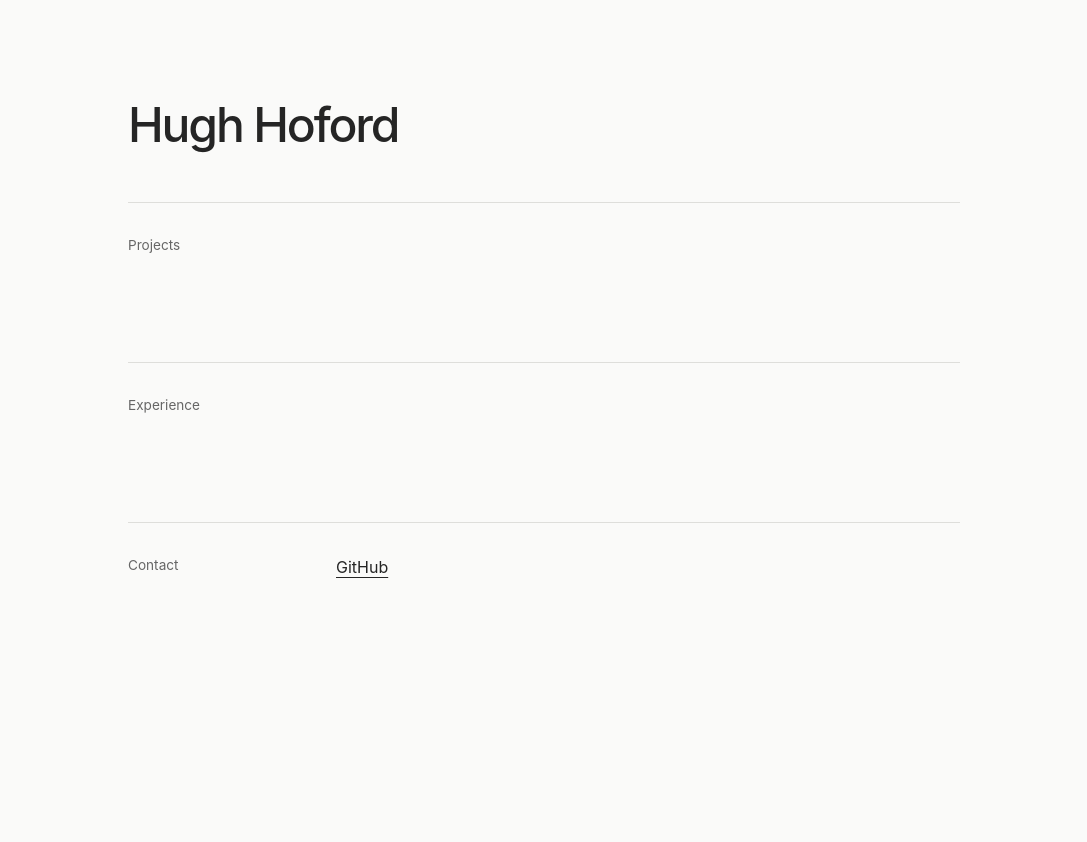
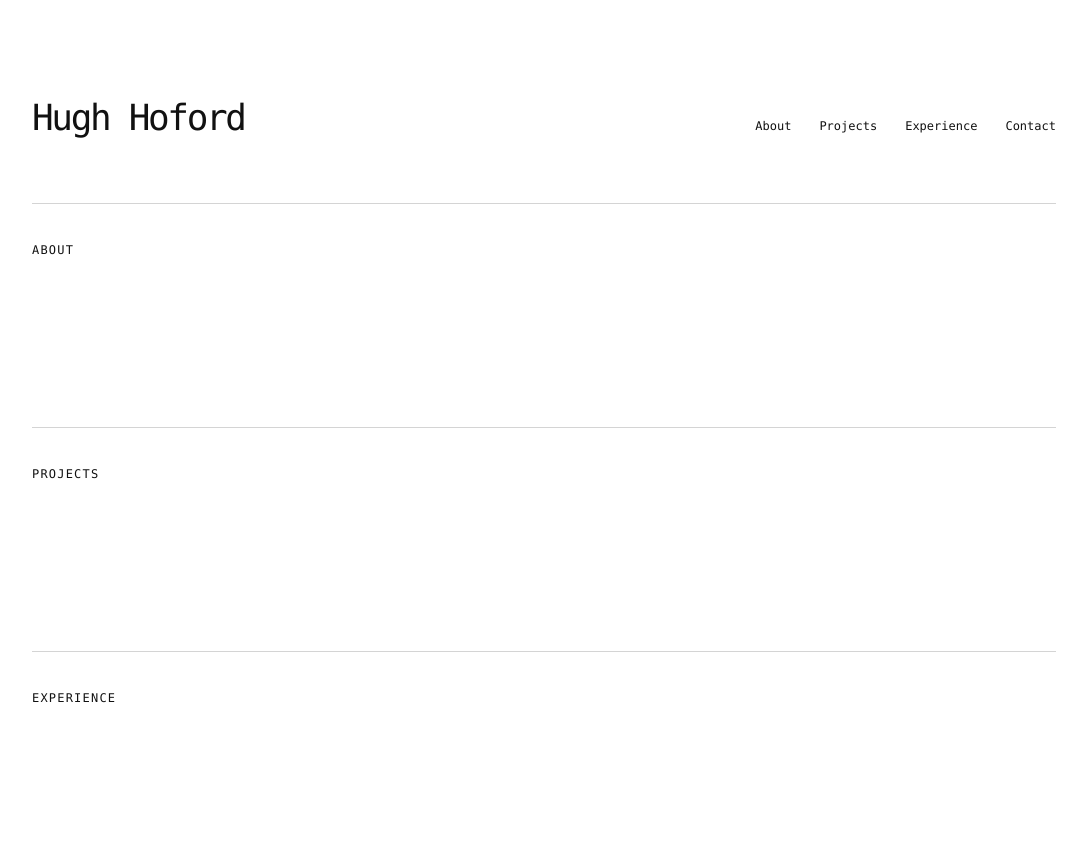
Before and after one commit to hhoford/hhoford.github.io, a plain HTML site: page index.html in a window 1280 px wide. Shown: the top 842 px of the page, without its empty margins (96-1183 px from the left). Before the commit the page ends 800 px from the top, so only its background shows below. Drawn offline with Linux system fonts and the light colour scheme.

Commit message:
Style personal website in black and white monospace

```diff
--- a/index.html
+++ b/index.html
@@ -5,62 +5,97 @@
   <meta name="viewport" content="width=device-width, initial-scale=1">
   <title>Hugh Hoford</title>
   <style>
+    :root { color-scheme: light; }
     * { box-sizing: border-box; }
     body {
       margin: 0;
-      background: #fafaf9;
-      color: #252525;
-      font-family: -apple-system, BlinkMacSystemFont, "Segoe UI", sans-serif;
-      line-height: 1.6;
+      background: #fff;
+      color: #111;
+      font-family: ui-monospace, "SFMono-Regular", Menlo, Monaco, Consolas, "Liberation Mono", monospace;
+      font-size: .875rem;
+      line-height: 1.7;
+      -webkit-font-smoothing: antialiased;
     }
-    main {
-      width: min(52rem, calc(100% - 3rem));
-      margin: clamp(3rem, 12vh, 8rem) auto;
+    ::selection { background: #111; color: #fff; }
+    .site { width: min(64rem, calc(100% - 4rem)); margin: 0 auto; }
+    header {
+      display: flex;
+      align-items: baseline;
+      justify-content: space-between;
+      gap: 2rem;
+      padding: clamp(4rem, 12vh, 8rem) 0 4rem;
     }
-    header { padding-bottom: 3rem; }
     h1 {
       margin: 0;
-      font-size: clamp(2rem, 5vw, 3rem);
+      font-size: clamp(1.6rem, 4vw, 2.25rem);
       font-weight: 500;
       line-height: 1.2;
-      letter-spacing: -.045em;
+      letter-spacing: -.065em;
     }
+    nav { display: flex; flex-wrap: wrap; gap: .5rem 1.75rem; }
+    nav a { font-size: .75rem; text-decoration: none; }
+    nav a:hover { text-decoration: underline; }
     section {
       display: grid;
-      grid-template-columns: 11rem minmax(0, 1fr);
-      gap: 2rem;
-      min-height: 10rem;
-      padding: 2rem 0;
-      border-top: 1px solid #dededb;
+      grid-template-columns: 12rem minmax(0, 1fr);
+      gap: 3rem;
+      min-height: 14rem;
+      padding: 2.25rem 0;
+      border-top: 1px solid #d4d4d4;
+      scroll-margin-top: 2rem;
     }
-    h2 { margin: 0; color: #666; font-size: .85rem; font-weight: 400; }
-    .entries { display: grid; align-content: start; gap: 1rem; }
-    a { color: inherit; text-decoration-thickness: 1px; text-underline-offset: .25em; }
-    a:hover { color: #666; }
-    a:focus-visible { outline: 2px solid currentColor; outline-offset: 5px; }
-    @media (max-width: 560px) {
-      header { padding-bottom: 2rem; }
-      section { grid-template-columns: 1fr; gap: 1.5rem; min-height: 9rem; }
+    h2 {
+      margin: 0;
+      font-size: .75rem;
+      font-weight: 400;
+      letter-spacing: .1em;
+      text-transform: uppercase;
+    }
+    .entries { display: grid; align-content: start; gap: 1.5rem; min-width: 0; }
+    a { color: inherit; text-underline-offset: .3em; text-decoration-thickness: 1px; }
+    a:focus-visible { outline: 1px solid currentColor; outline-offset: 5px; }
+    #contact-section { min-height: 10rem; }
+    @media (max-width: 720px) {
+      .site { width: calc(100% - 3rem); }
+      header { flex-direction: column; align-items: flex-start; gap: 1.75rem; padding-bottom: 3rem; }
+      nav { gap: .5rem 1.5rem; }
+      section { grid-template-columns: 8rem minmax(0, 1fr); gap: 1.5rem; min-height: 12rem; }
+    }
+    @media (max-width: 420px) {
+      nav { gap: .5rem 1.1rem; }
+      section { grid-template-columns: 1fr; gap: 1.5rem; padding: 1.75rem 0; }
     }
   </style>
 </head>
 <body>
+  <div class="site">
+    <header>
+      <h1>Hugh Hoford</h1>
+      <nav aria-label="Main navigation">
+        <a href="#about-section">About</a>
+        <a href="#projects-section">Projects</a>
+        <a href="#experience-section">Experience</a>
+        <a href="#contact-section">Contact</a>
+      </nav>
+    </header>
     <main>
-    <header><h1>Hugh Hoford</h1></header>
-    <section aria-labelledby="projects">
+      <section id="about-section" aria-labelledby="about">
+        <h2 id="about">About</h2>
+        <div class="entries"></div>
+      </section>
+      <section id="projects-section" aria-labelledby="projects">
         <h2 id="projects">Projects</h2>
-      <div class="entries">
-      </div>
+        <div class="entries"></div>
       </section>
-    <section aria-labelledby="experience">
+      <section id="experience-section" aria-labelledby="experience">
         <h2 id="experience">Experience</h2>
-      <div class="entries">
-      </div>
+        <div class="entries"></div>
       </section>
-    <section aria-labelledby="contact">
+      <section id="contact-section" aria-labelledby="contact">
         <h2 id="contact">Contact</h2>
         <div class="entries"><a href="https://github.com/hhoford">GitHub</a></div>
       </section>
     </main>
+  </div>
 </body>
 </html>
```
Lines whose indentation alone changed are shown as unchanged.
